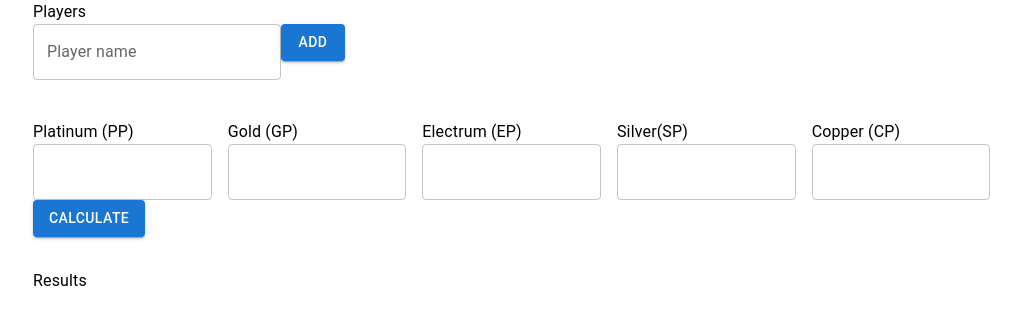
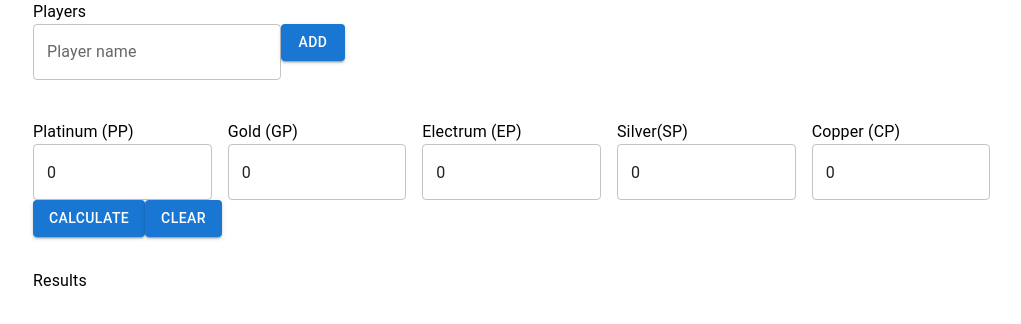
Before and after one commit to JamesJose7/dnd-companion-toolbox, a React (Create React App) app: page / in a window 1280 px wide. Shown: the top 324 px of the page, without its empty margins (31-1052 px from the left). Built offline with nearby package versions, Linux system fonts and the light colour scheme.

Commit message:
Add clear button to reset currency fields

```diff
--- a/src/components/CurrencyDistributorCalculator.js
+++ b/src/components/CurrencyDistributorCalculator.js
@@ -27,12 +27,18 @@ const CurrencyDistributorCalculator = () => {
     setDistributionResult(results);
   };
 
+  const handleClearCurrencies = () => {
+    setCurrencies(getAvailableCurrencies());
+    setDistributionResult([]);
+  };
+
   return (
     <Box py={5}>
       <CurrencyInput
         currencies={currencies}
         onCurrencyChange={handleCurrencyChange}
         calculateCurrencyDistribution={handleCalculateCurrencyDistribution}
+        clearCurrencies={handleClearCurrencies}
       />
 
       <Typography mt={4}>Results</Typography>
--- a/src/components/CurrencyInput.js
+++ b/src/components/CurrencyInput.js
@@ -5,6 +5,7 @@ const CurrencyInput = ({
   currencies,
   onCurrencyChange,
   calculateCurrencyDistribution,
+  clearCurrencies,
 }) => {
   return (
     <Box>
@@ -14,6 +15,7 @@ const CurrencyInput = ({
             <Typography>{currency.name}</Typography>
             <TextField
               type="number"
+              value={currency.amount}
               onChange={(event) =>
                 onCurrencyChange(currency.id, event.target.value)
               }
@@ -24,6 +26,9 @@ const CurrencyInput = ({
       <Button variant="contained" onClick={calculateCurrencyDistribution}>
         Calculate
       </Button>
+      <Button variant="contained" onClick={clearCurrencies}>
+        Clear
+      </Button>
     </Box>
   );
 };
```
